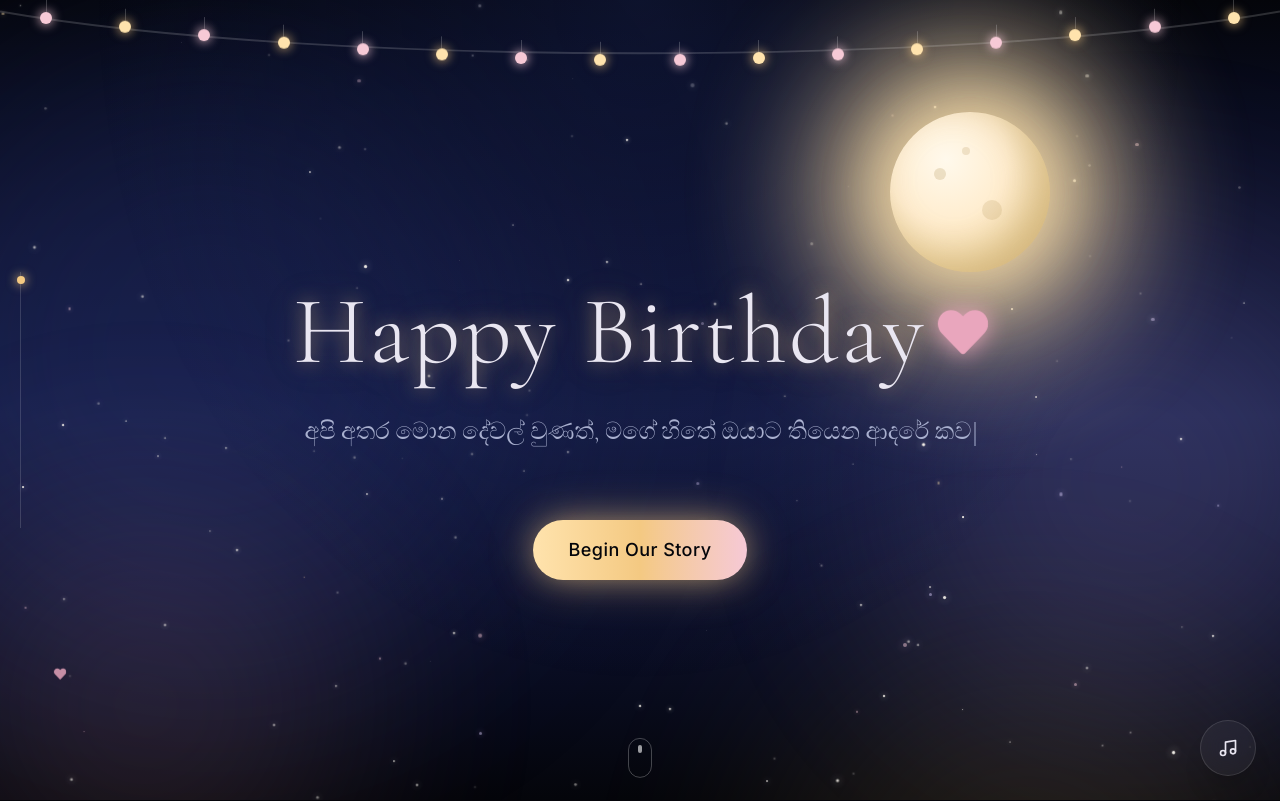
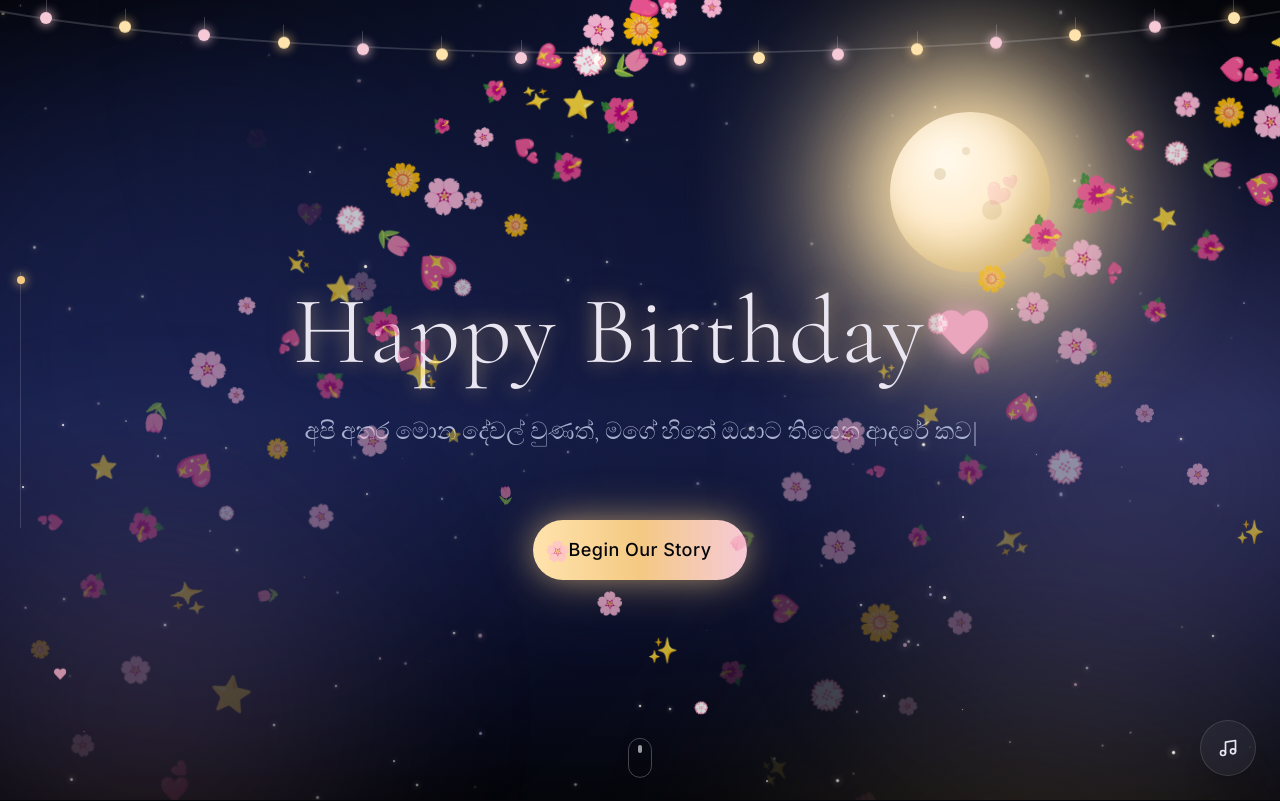
Before and after one commit to ADWx2001/Birthday-Wish, a Next.js app: page / in a window 1280 px wide. Shown: the top 801 px of the page. Built offline with nearby package versions, Linux system fonts and the light colour scheme.

Commit message:
feat: more flower particles, slower fall, longer celebration duration

```diff
--- a/components/sections/FinalSection.tsx
+++ b/components/sections/FinalSection.tsx
@@ -21,13 +21,13 @@ export function FinalSection() {
   const [showCelebration, setShowCelebration] = useState(false);
 
   const PARTICLES = useMemo(() =>
-    Array.from({ length: 72 }, (_, i) => ({
+    Array.from({ length: 130 }, (_, i) => ({
       id: i,
       emoji: EMOJIS[i % EMOJIS.length],
-      left: (i * 1.39) % 100,
-      delay: (i * 0.065) % 2.6,
-      duration: 3.2 + (i % 3) * 0.7,
-      size: 14 + (i % 18),
+      left: (i * 0.77) % 100,
+      delay: (i * 0.07) % 5.0,
+      duration: 5.0 + (i % 5) * 0.8,
+      size: 14 + (i % 22),
       rise: i % 5 === 0,
     })),
   []);
@@ -75,7 +75,7 @@ export function FinalSection() {
     if (inView) {
       audioRef.current?.play().catch(() => {});
       setShowCelebration(true);
-      const t = setTimeout(() => setShowCelebration(false), 5500);
+      const t = setTimeout(() => setShowCelebration(false), 10000);
       return () => clearTimeout(t);
     }
   }, [inView]);
```
